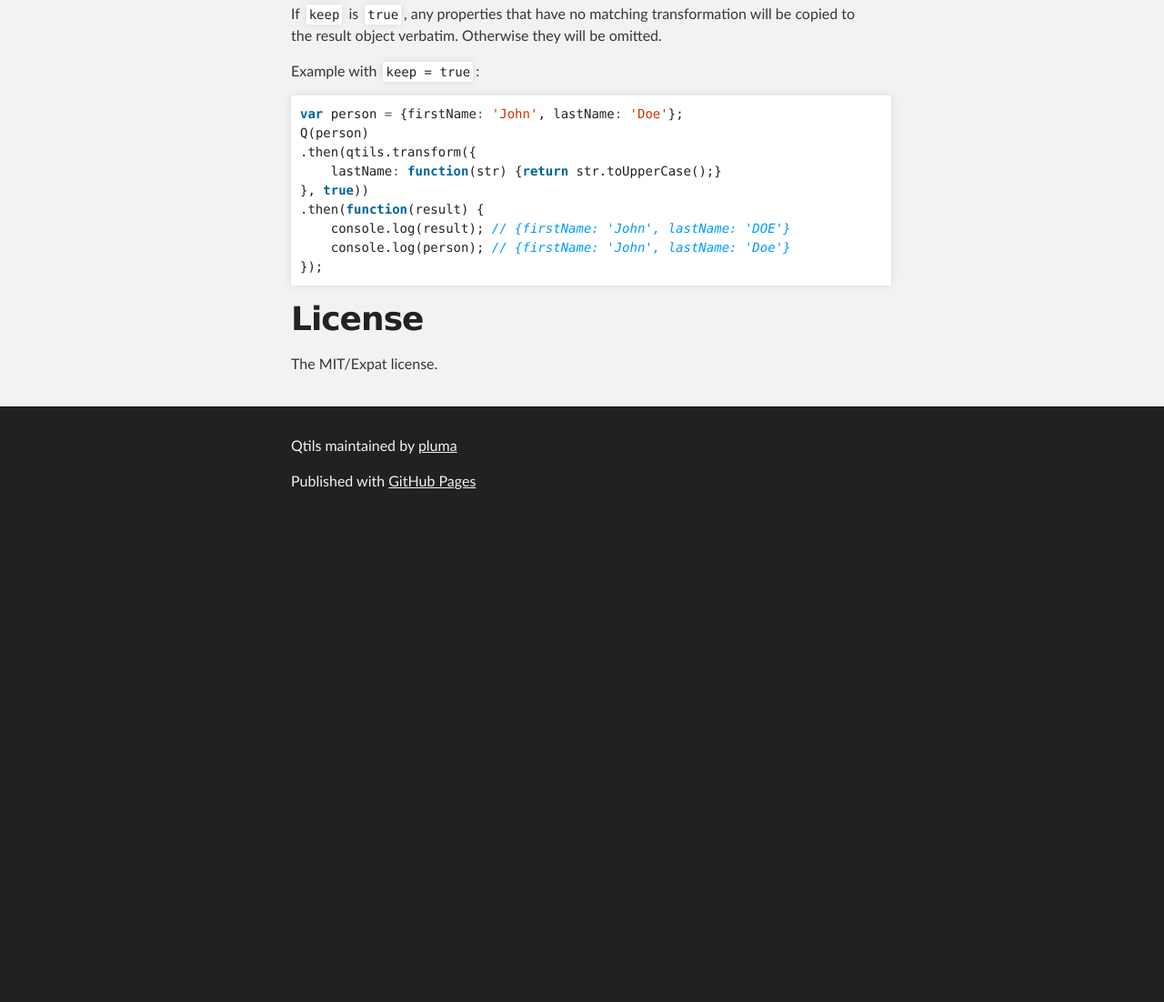
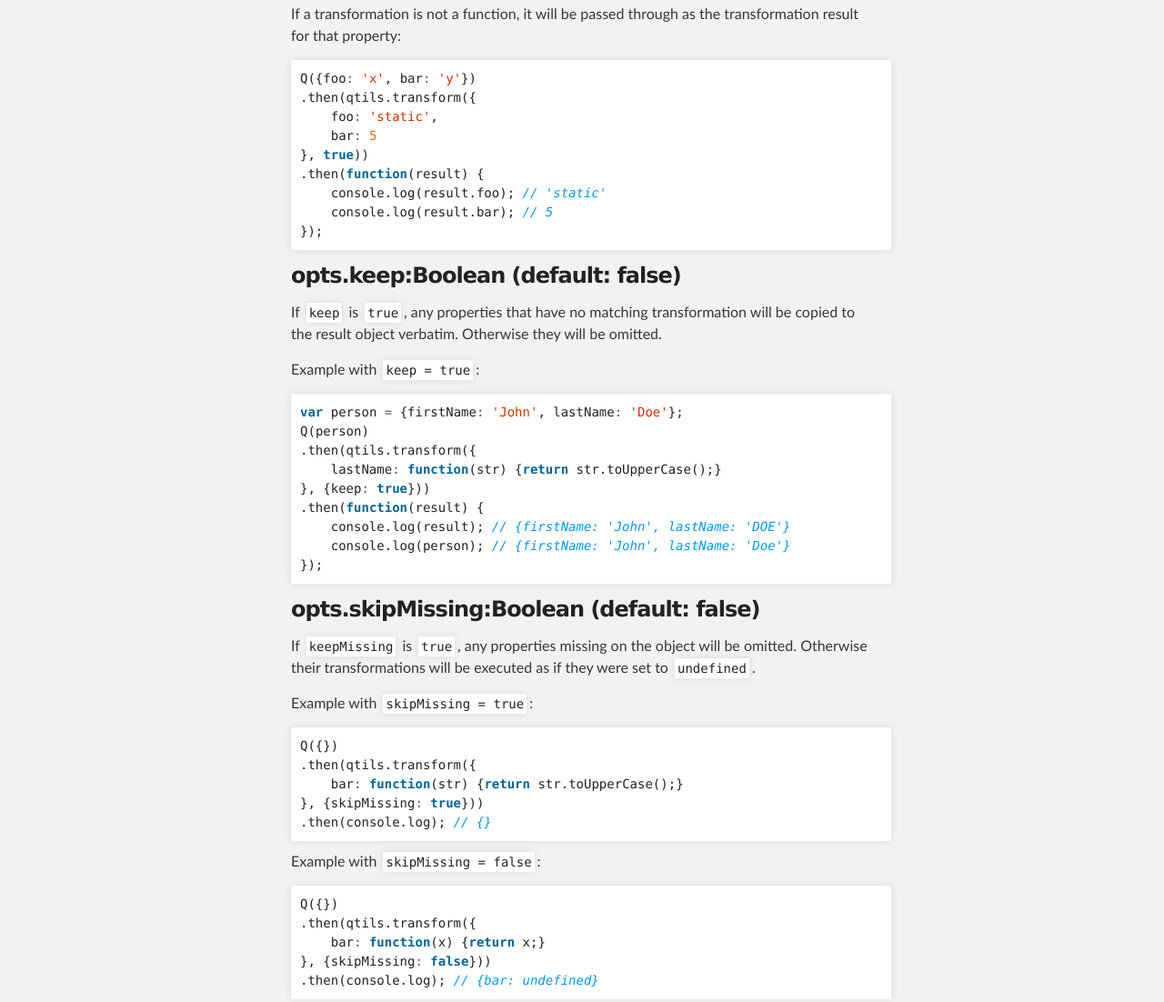
Before and after one commit to pluma/qtils, a plain HTML site: page index.html in a window 1280 px wide. Shown: the part 4345-5447 px from the top of the page at 91% size. Before the commit the page ends 4921 px from the top, so only its background shows below. Drawn offline with Linux system fonts and the light colour scheme.

```diff
--- a/index.html
+++ b/index.html
@@ -157,7 +157,7 @@
 </pre></div>
 
 <h2>
-<a name="transformpropsobject-keepbooleanfunction" class="anchor" href="#transformpropsobject-keepbooleanfunction"><span class="octicon octicon-link"></span></a>transform(props:Object, [keep:Boolean]):Function</h2>
+<a name="transformpropsobject-optsfunction" class="anchor" href="#transformpropsobject-optsfunction"><span class="octicon octicon-link"></span></a>transform(props:Object, [opts]):Function</h2>
 
 <p>Creates a function that takes an object and will apply the given transformations to its properties and then returns a promise resolving to the result object.</p>
 
@@ -174,6 +174,22 @@
 <span class="p">});</span>
 </pre></div>
 
+<p>If a transformation is not a function, it will be passed through as the transformation result for that property:</p>
+
+<div class="highlight highlight-javascript"><pre><span class="nx">Q</span><span class="p">({</span><span class="nx">foo</span><span class="o">:</span> <span class="s1">'x'</span><span class="p">,</span> <span class="nx">bar</span><span class="o">:</span> <span class="s1">'y'</span><span class="p">})</span>
+<span class="p">.</span><span class="nx">then</span><span class="p">(</span><span class="nx">qtils</span><span class="p">.</span><span class="nx">transform</span><span class="p">({</span>
+    <span class="nx">foo</span><span class="o">:</span> <span class="s1">'static'</span><span class="p">,</span>
+    <span class="nx">bar</span><span class="o">:</span> <span class="mi">5</span>
+<span class="p">},</span> <span class="kc">true</span><span class="p">))</span>
+<span class="p">.</span><span class="nx">then</span><span class="p">(</span><span class="kd">function</span><span class="p">(</span><span class="nx">result</span><span class="p">)</span> <span class="p">{</span>
+    <span class="nx">console</span><span class="p">.</span><span class="nx">log</span><span class="p">(</span><span class="nx">result</span><span class="p">.</span><span class="nx">foo</span><span class="p">);</span> <span class="c1">// 'static'</span>
+    <span class="nx">console</span><span class="p">.</span><span class="nx">log</span><span class="p">(</span><span class="nx">result</span><span class="p">.</span><span class="nx">bar</span><span class="p">);</span> <span class="c1">// 5</span>
+<span class="p">});</span>
+</pre></div>
+
+<h3>
+<a name="optskeepboolean-default-false" class="anchor" href="#optskeepboolean-default-false"><span class="octicon octicon-link"></span></a>opts.keep:Boolean (default: false)</h3>
+
 <p>If <code>keep</code> is <code>true</code>, any properties that have no matching transformation will be copied to the result object verbatim. Otherwise they will be omitted.</p>
 
 <p>Example with <code>keep = true</code>:</p>
@@ -182,11 +198,34 @@
 <span class="nx">Q</span><span class="p">(</span><span class="nx">person</span><span class="p">)</span>
 <span class="p">.</span><span class="nx">then</span><span class="p">(</span><span class="nx">qtils</span><span class="p">.</span><span class="nx">transform</span><span class="p">({</span>
     <span class="nx">lastName</span><span class="o">:</span> <span class="kd">function</span><span class="p">(</span><span class="nx">str</span><span class="p">)</span> <span class="p">{</span><span class="k">return</span> <span class="nx">str</span><span class="p">.</span><span class="nx">toUpperCase</span><span class="p">();}</span>
-<span class="p">},</span> <span class="kc">true</span><span class="p">))</span>
+<span class="p">},</span> <span class="p">{</span><span class="nx">keep</span><span class="o">:</span> <span class="kc">true</span><span class="p">}))</span>
 <span class="p">.</span><span class="nx">then</span><span class="p">(</span><span class="kd">function</span><span class="p">(</span><span class="nx">result</span><span class="p">)</span> <span class="p">{</span>
     <span class="nx">console</span><span class="p">.</span><span class="nx">log</span><span class="p">(</span><span class="nx">result</span><span class="p">);</span> <span class="c1">// {firstName: 'John', lastName: 'DOE'}</span>
     <span class="nx">console</span><span class="p">.</span><span class="nx">log</span><span class="p">(</span><span class="nx">person</span><span class="p">);</span> <span class="c1">// {firstName: 'John', lastName: 'Doe'}</span>
 <span class="p">});</span>
+</pre></div>
+
+<h3>
+<a name="optsskipmissingboolean-default-false" class="anchor" href="#optsskipmissingboolean-default-false"><span class="octicon octicon-link"></span></a>opts.skipMissing:Boolean (default: false)</h3>
+
+<p>If <code>keepMissing</code> is <code>true</code>, any properties missing on the object will be omitted. Otherwise their transformations will be executed as if they were set to <code>undefined</code>.</p>
+
+<p>Example with <code>skipMissing = true</code>:</p>
+
+<div class="highlight highlight-javascript"><pre><span class="nx">Q</span><span class="p">({})</span>
+<span class="p">.</span><span class="nx">then</span><span class="p">(</span><span class="nx">qtils</span><span class="p">.</span><span class="nx">transform</span><span class="p">({</span>
+    <span class="nx">bar</span><span class="o">:</span> <span class="kd">function</span><span class="p">(</span><span class="nx">str</span><span class="p">)</span> <span class="p">{</span><span class="k">return</span> <span class="nx">str</span><span class="p">.</span><span class="nx">toUpperCase</span><span class="p">();}</span>
+<span class="p">},</span> <span class="p">{</span><span class="nx">skipMissing</span><span class="o">:</span> <span class="kc">true</span><span class="p">}))</span>
+<span class="p">.</span><span class="nx">then</span><span class="p">(</span><span class="nx">console</span><span class="p">.</span><span class="nx">log</span><span class="p">);</span> <span class="c1">// {}</span>
+</pre></div>
+
+<p>Example with <code>skipMissing = false</code>:</p>
+
+<div class="highlight highlight-javascript"><pre><span class="nx">Q</span><span class="p">({})</span>
+<span class="p">.</span><span class="nx">then</span><span class="p">(</span><span class="nx">qtils</span><span class="p">.</span><span class="nx">transform</span><span class="p">({</span>
+    <span class="nx">bar</span><span class="o">:</span> <span class="kd">function</span><span class="p">(</span><span class="nx">x</span><span class="p">)</span> <span class="p">{</span><span class="k">return</span> <span class="nx">x</span><span class="p">;}</span>
+<span class="p">},</span> <span class="p">{</span><span class="nx">skipMissing</span><span class="o">:</span> <span class="kc">false</span><span class="p">}))</span>
+<span class="p">.</span><span class="nx">then</span><span class="p">(</span><span class="nx">console</span><span class="p">.</span><span class="nx">log</span><span class="p">);</span> <span class="c1">// {bar: undefined}</span>
 </pre></div>
 
 <h1>
```
Also changed, not shown: params.json (+1 -1 lines).
